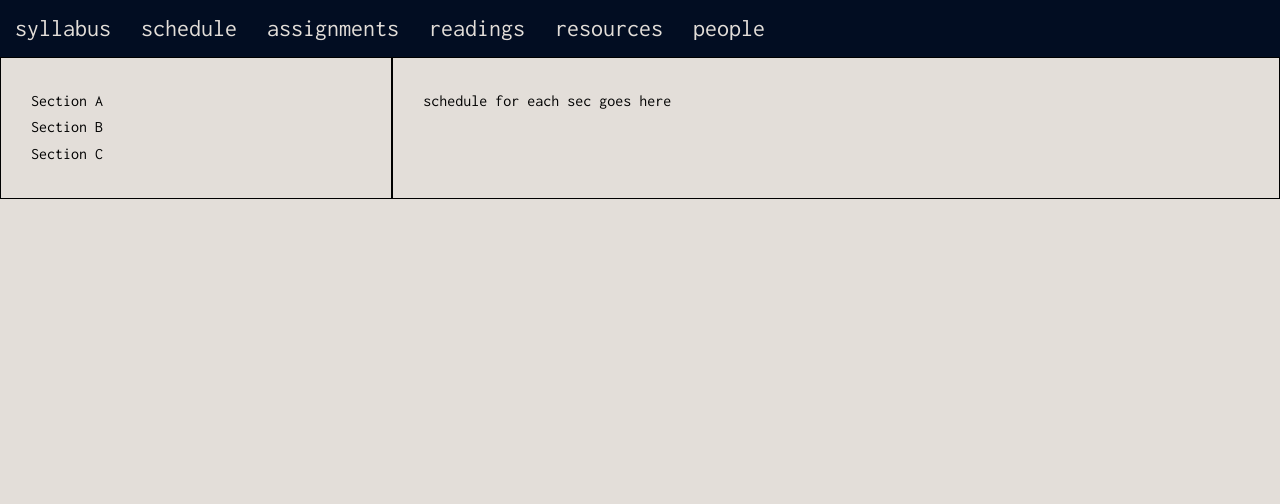
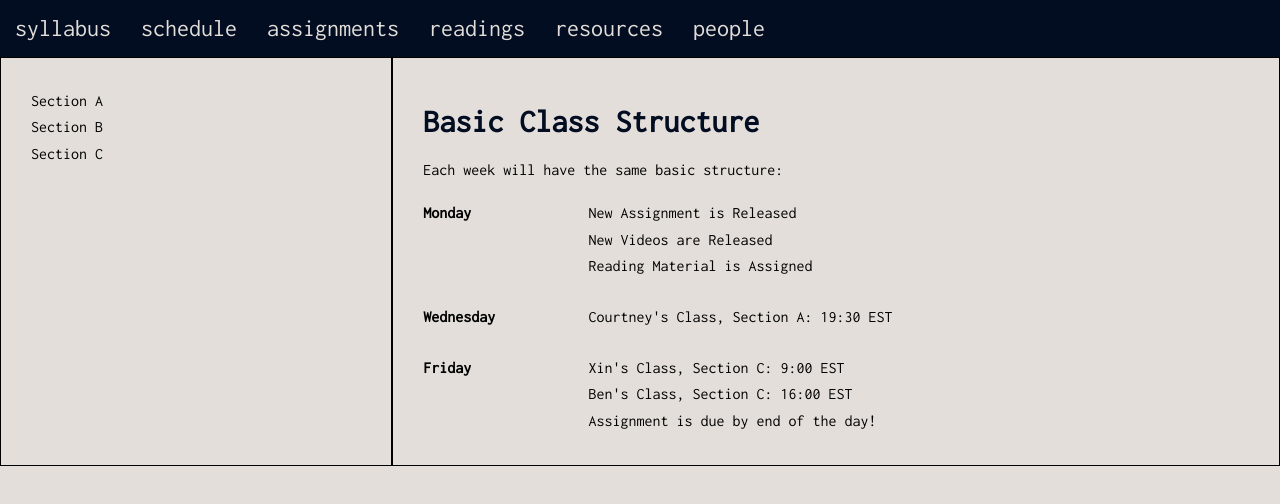
Before and after one commit to parsonsdt/Code-1-2020, a plain HTML site: page schedule.html in a window 1280 px wide. Drawn offline with Linux system fonts and the light colour scheme.

Commit message:
updated the schedule page based on the weekly structure on the code 1 notes document

```diff
--- a/schedule.html
+++ b/schedule.html
@@ -33,7 +33,19 @@
       </ul>
     </div>
     <div id="main-panel">
-      schedule for each sec goes here
+      <h1>Basic Class Structure</h1>
+      <p>
+        Each week will have the same basic structure:
+      </p>
+      <section class="main-panel__schedule-table">
+        <div>Monday</div>
+        <div>New Assignment is Released<br>New Videos are Released<br>Reading Material is Assigned</div>
+        <div>Wednesday</div>
+        <div>Courtney's Class, Section A: 19:30 EST</div>
+        <div>Friday</div>
+        <div>Xin's Class, Section C: 9:00 EST <br> Ben's Class, Section C: 16:00 EST<br>Assignment is due by end of the
+          day!</div>
+      </section>
     </div>
   </div>
 </body>
--- a/style.css
+++ b/style.css
@@ -91,6 +91,14 @@ h1, h2, h3, h4 {
 #main-panel {
   flex: 2.5;
 }
+  .main-panel__schedule-table {
+    display: grid;
+    grid-template-columns: 20% auto;
+    grid-row-gap: 1.5em;
+  }
+    .main-panel__schedule-table div:nth-child(odd) {
+      font-weight: bold;
+    }
 
 #home-panel {
   flex: 1;
```
